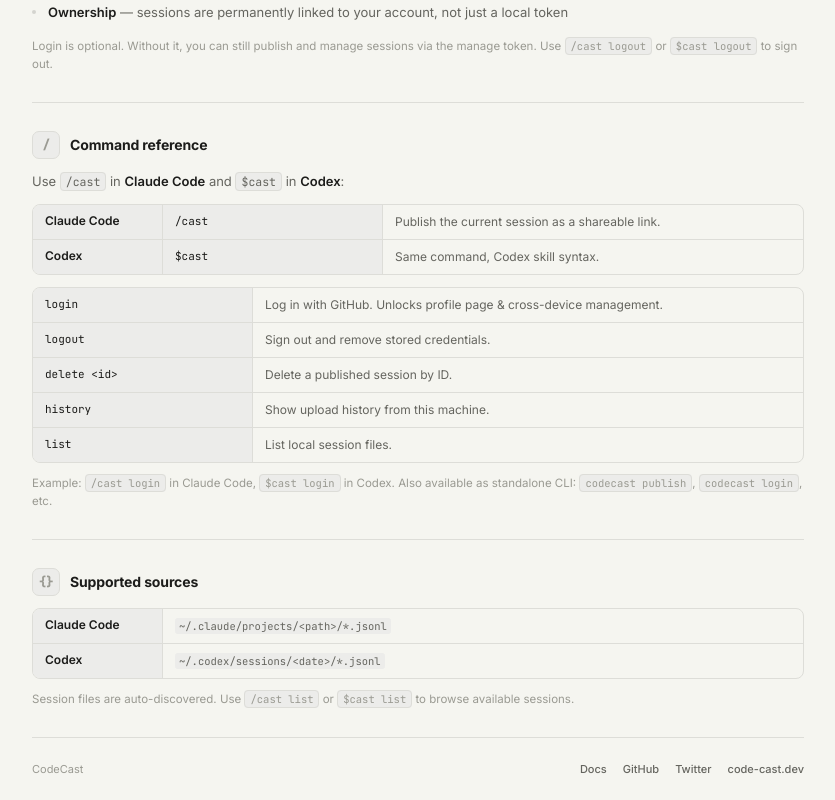
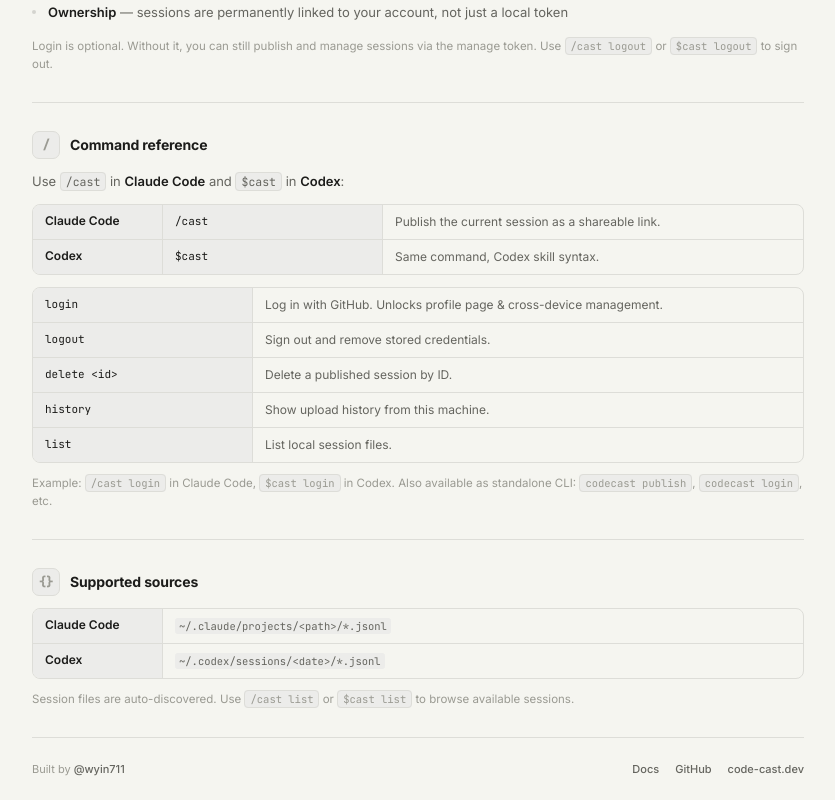
Before and after one commit to WYIN711/Code-Cast, a Next.js app in the folder packages/web/: page / in a window 1280 px wide. Shown: the part 3147-3947 px from the top of the page, without its empty margins (222-1057 px from the left). Built offline with nearby package versions, Linux system fonts and the light colour scheme.

Commit message:
fix(web): footer shows "Built by @wyin711" with Twitter link
Co-Authored-By: Claude Opus 4.6 <noreply@anthropic.com>

```diff
--- a/packages/web/src/app/page.tsx
+++ b/packages/web/src/app/page.tsx
@@ -388,11 +388,10 @@ export default function Home() {
 
       {/* Footer */}
       <footer className="hp-footer">
-        <span>CodeCast</span>
+        <span>Built by <a href="https://x.com/wyin711">@wyin711</a></span>
         <div className="hp-footer-links">
           <a href="#docs">Docs</a>
           <a href="https://github.com/WYIN711/Code-Cast">GitHub</a>
-          <a href="https://x.com/wyin711">Twitter</a>
           <a href="https://code-cast.dev">code-cast.dev</a>
         </div>
       </footer>
```
